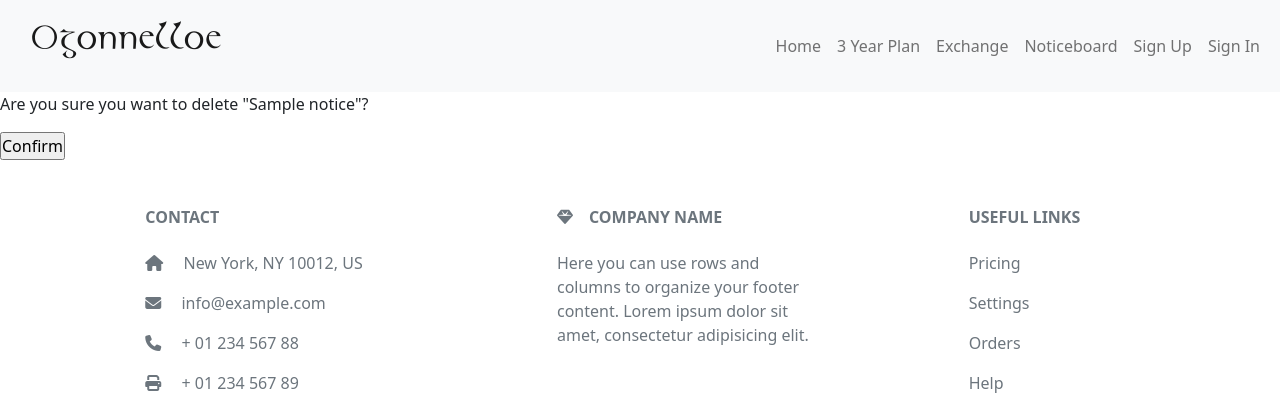
After one commit to Code-Institute-Submissions/community-website-ogonnelloe, a Django app: page /noticeboard/1/delete/ in a window 1280 px wide. The commit adds this page. Shown: the top 420 px of the page. Run offline with Django 4.2, Linux system fonts and the light colour scheme; tables that the repository leaves empty hold one stand-in row (values such as "Sample post"); some libraries are stand-ins or nearby versions.

Commit message:
add functionality to update and delete notices. fix display of notices.

```diff
--- a/noticeboard/models.py
+++ b/noticeboard/models.py
@@ -3,8 +3,11 @@ from cloudinary.models import CloudinaryField
 
 class Notice(models.Model):
 
+
     title = models.CharField(max_length=45, unique=True)
+    id = models.BigAutoField(primary_key=True)
     approved = models.BooleanField(default=False)
+    creator = models.CharField(max_length=80)
     description = models.TextField()
     contact_number = models.CharField(max_length=25, blank=True)
     contact_email = models.EmailField(max_length = 254)
--- a/noticeboard/urls.py
+++ b/noticeboard/urls.py
@@ -4,4 +4,6 @@ from django.urls import path
 urlpatterns = [
     path('', views.Noticeboard.as_view(), name='noticeboard'),
     path('add_notice/', views.AddNotice.as_view(), name='add_notice'),
+    path('<pk>/delete/', views.DeleteNotice.as_view(), name='delete_notice'),
+    path('<pk>/update/', views.UpdateNotice.as_view(), name='update_notice'),
     ]
--- a/noticeboard/views.py
+++ b/noticeboard/views.py
@@ -1,6 +1,7 @@
 from django.shortcuts import render
 from noticeboard.models import Notice
 from django.views import generic, View
+from django.views.generic.edit import DeleteView, UpdateView
 from .forms import NoticeForm
 
 
@@ -23,18 +24,33 @@ class AddNotice(View):
 
         notice_form.save()
 
-        # if notice_form.is_valid():
-        #
-        #
-        # else:
-        #     notice_form = NoticeForm()
+        if notice_form.is_valid():
+            notice_form.instance.creator = request.user.username
+            notice_form.save()
+        else:
+            notice_form = NoticeForm()
 
         return render(
             request,
-            "add_notice.html",
+            "noticeboard.html",
             {"notice_added": True,
              "notice_form": NoticeForm()}
         )
+
+class DeleteNotice(DeleteView):
+
+    model = Notice
+
+    success_url = "/noticeboard"
+
+    template_name = "notice_confirm_delete.html"
+
+class UpdateNotice(UpdateView):
+     model = Notice
+     fields = ['title', 'description', 'contact_number', 'contact_email', 'location', 'background_image']
+     template_name = 'notice_update_form.html'
+     success_url = "/noticeboard"
+
 
 class Noticeboard(generic.ListView):
 
--- a/templates/index.html
+++ b/templates/index.html
@@ -10,6 +10,9 @@
     </section>
 
     <div class="container my-3">
+        <div class="row"><p>Welcome to Ogonnelloe’s community website.  Ogonnelloe is situated in a beautiful part of
+            East Clare, beside Lough Derg and the Sliabh Bearnagh mountains and between the towns of Killaloe and
+            Scariff.  Ogonnelloe has a thriving community of approx 850 people.</p></div>
         <div class="row">
 
             {% for update in recent_posts %}
--- /dev/null
+++ b/templates/notice_confirm_delete.html
@@ -0,0 +1,12 @@
+{% extends "base.html" %}
+
+{% block content %}
+
+    <form method="post">{% csrf_token %}
+
+<p>Are you sure you want to delete "{{ object.title }}"?</p>
+
+    <input type="submit" value="Confirm">
+</form>
+
+{% endblock %}
--- a/templates/noticeboard.html
+++ b/templates/noticeboard.html
@@ -3,7 +3,9 @@
 {% block content %}
     <div class="container">
     <h1>Noticeboard</h1>
+        <a href="{% url 'add_notice' %}" class="btn btn-primary">Add Notice</a>
 
+    <div class="row">
     {% for notice in object_list %}
     <div class="col-md-6 d-flex align-items-stretch">
         <div class="card">
@@ -17,11 +19,14 @@
                     <h5 class="card-title">{{ notice.title }}</h5>
                     <p class="card-text">{{ notice.description| safe}}</p>
                     <p class="card-text"><small class="text-muted">Created on: {{ notice.created_on }}</small></p>
+                    <a href="{% url 'delete_notice' pk=notice.id %}" class="btn btn-primary">Delete</a>
+                    <a href="{% url 'update_notice' pk=notice.id %}" class="btn btn-primary">Update</a>
                 </div>
             </div>
         </div>
     </div>
     {% endfor %}
     </div>
+    </div>
 
 {% endblock %}
```
Also changed, not shown: templates/notice_update_form.html (added, +10 -0 lines).
